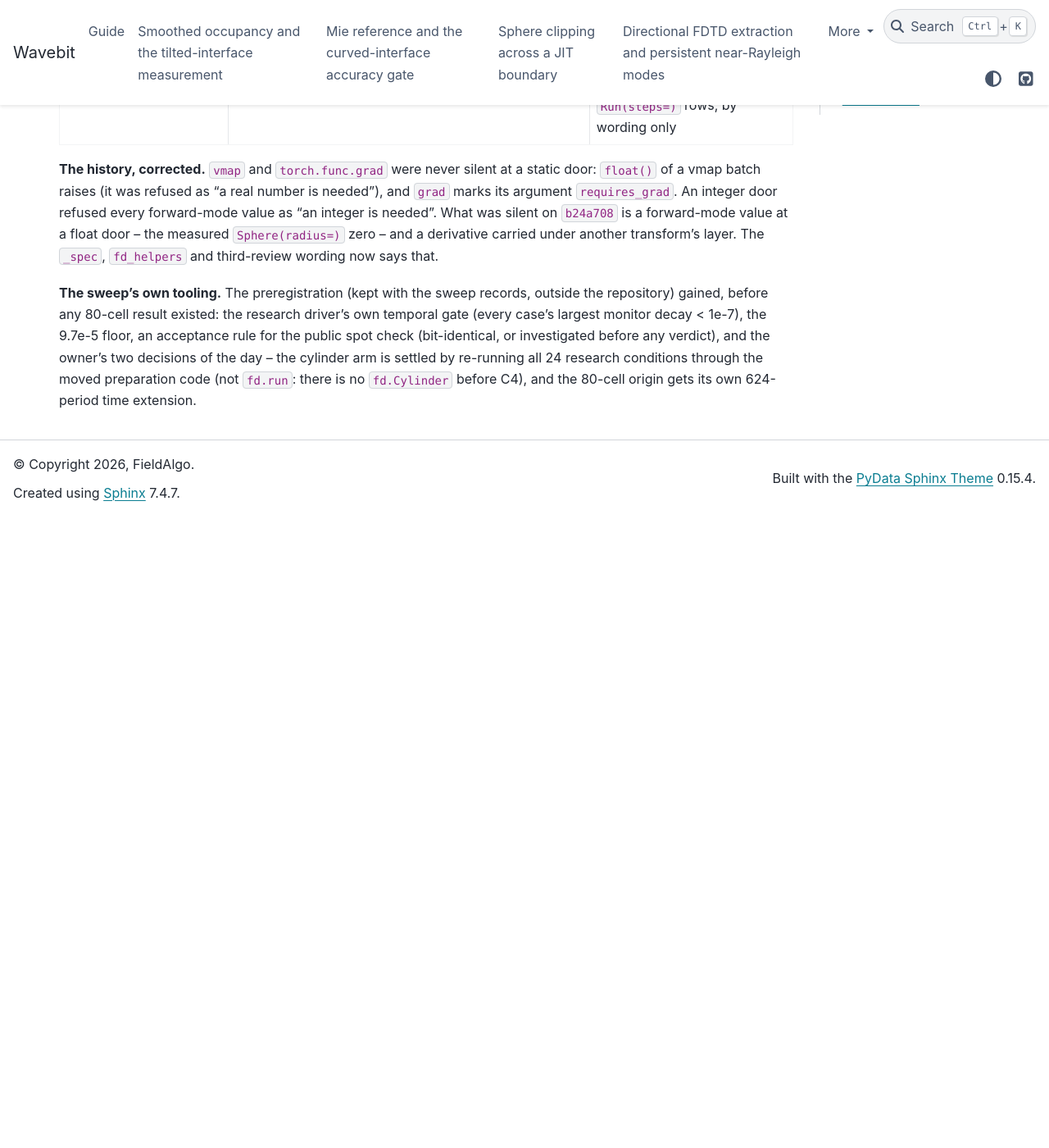
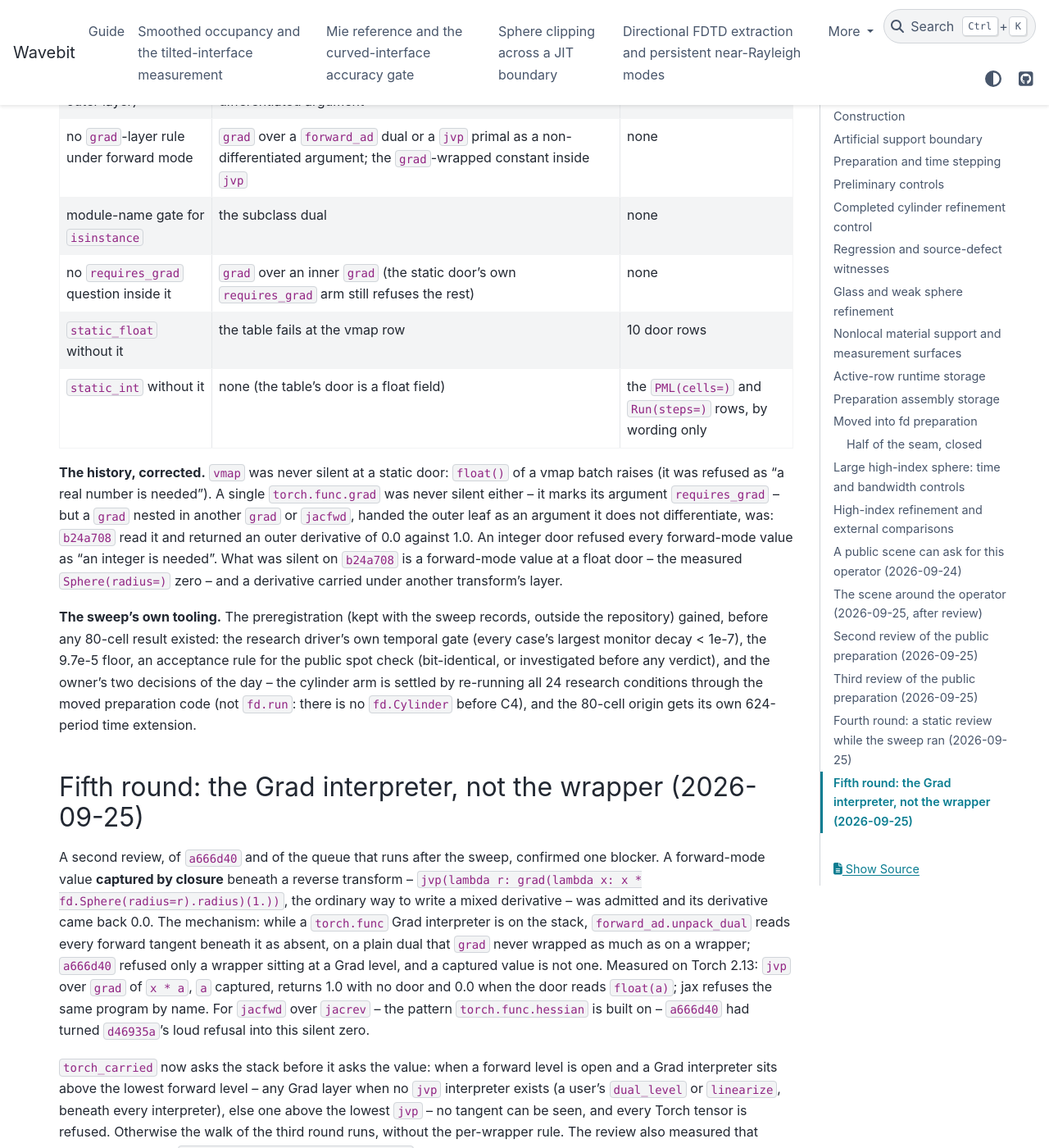
Before and after one commit to fieldalgo/wavebit, a Sphinx documentation site: the page built from docs/fd-symmetric-stencil.md, in a window 1280 px wide and 1400 px high, scrolled down 24334 px. Shown: the whole window at 82% size. Built offline with Sphinx 7.4.7 and the PyData theme 0.15.4, drawn with Linux system fonts in a browser that asks for light colours; before the commit the page ends 24964 px from its top, so only the background shows below that; some of the changed text lies outside the part shown.

Commit message:
fix(fd): a static door refuses every Torch tensor where no tangent can be seen
A second review found a666d40 silent where it set out to be loud: a
forward-mode value captured by closure beneath a reverse transform --
jvp(lambda r: grad(lambda x: x * fd.Sphere(radius=r).radius)(1.)), the
ordinary spelling of a mixed derivative -- was admitted and its derivative
came back 0.0. While a torch.func Grad interpreter is on the stack,
forward_ad.unpack_dual reads every forward tangent beneath it as absent,
on a plain dual as much as on a wrapper; a666d40 refused only a wrapper at
a Grad level. Measured: jvp over grad of x*a, a captured, is 1.0 without a
door and 0.0 when a door reads float(a); jax refuses the program by name.

torch_carried now asks the stack first: with a forward level open and a
Grad interpreter above the lowest forward level (any, when no jvp
interpreter exists; else above the lowest jvp), every Torch tensor is
refused. Otherwise the layer walk runs, without the per-wrapper rule. The
price is loud: under torch.func.hessian, or a constant captured into a
grad inside a jvp, a tensor that carries nothing is refused where jax
admits it; a Python number passes.

The table grows to 39 rows, every nested case also by closure, with three
policy rows refused by choice. A derivative dropped silently: b24a708 on
16, d46935a on 2, a666d40 on 7, this on none. Ten source mutants each turn
rows of the table or the door tests (static_int's arm by wording only),
and the table's failure message is now a string, so none is cut at four.
The fourth-round record's counts, T1 row, grad history and review counts
are corrected; _current_level is called private.

Co-Authored-By: Claude Opus 5.5 <noreply@anthropic.com>

```diff
--- a/docs/fd-symmetric-stencil.md
+++ b/docs/fd-symmetric-stencil.md
@@ -1021,7 +1021,13 @@ fourth round's verification runs on its own committed tree.)
 A read-only review of `d46935a` -- four lenses (the code, every claim against its
 evidence, the sweep's measurement tooling, what C3 still needs), eleven agents, nothing
 executed while the 20-hour sweep held the machine -- found no blocker or major in the
-code. Its findings, and what was done:
+code. The lens on what C3 still needs reported two blockers and three majors; its skeptics
+confirmed all five as real and graded them one major -- the slow tier had not run since
+`21bfcfe` -- and four minors (no written pass rule for C3, a C3 claim that must be scoped
+to `discretisation='stencil'`, the `studies/` seam, a spot check without an acceptance
+rule). The pass rule and the spot check's acceptance rule are now written down before the
+results (the sweep's preregistration, kept outside the repository), and the slow tier is
+queued on the declaring commit. Its findings on the code, and what was done:
 
 **`torch_carried` refused too much and missed one thing.** `d46935a` refused every
 `torch.func` wrapper. `torch.func.grad(f, argnums=0)(eps, w)` wraps `w` too, with nothing
@@ -1037,23 +1043,25 @@ does not differentiate unwraps to a tensor whose `unpack_dual` tangent is `None`
 `grad`'s output still carries the outer tangent (1.0 for `a*w*w` at `w=.5`) -- so
 `float()` there drops it silently. While a forward-mode level is open, a `grad` layer
 that answers no is therefore refused, not unwrapped; that over-refuses one wrapper that
-carries nothing (a `grad`-wrapped constant inside `jvp`), loudly.
+carries nothing (a `grad`-wrapped constant inside `jvp`), loudly. (The fifth round below
+found this mechanism misread -- the blindness belongs to the Grad interpreter on the stack,
+not to the wrapper -- and the design silent on seven captured-value rows.)
 
 `tests/test_fd_stage1_grad.py::test_torch_carried_answers_every_transform` asks a real
 static door (`fd.PML(wavelength=)`) about 27 ways of making a Torch value, and checks an
 admitted one reads back as its own number:
 
-| design | wrong of 27 | silently wrong (`float()` read the primal) |
+| design | differs from the table, of 27 | of which a derivative dropped silently |
 | --- | ---: | ---: |
-| `b24a708` (`requires_grad` only) | 12 | 9 |
+| `b24a708` (`requires_grad` only) | 12 (2 refused loudly as not a number; 1 admitted a value that carries nothing, the row this design over-refused) | 9 |
 | `d46935a` (every wrapper, module-name gate) | 5 | 1 (the subclass dual) |
-| now | 0 | 0 |
+| `a666d40` | 0 | 0 -- on these rows; see the fifth round |
 
 Mutants, each run on its own, restored and SHA-checked, with the rows each one turns:
 
 | mutant | table rows it gets wrong | other gates |
 | --- | --- | --- |
-| no tangent question | `forward_ad` dual, its subclass, `jvp` primal, `jacfwd` argument | 12 door rows |
+| no tangent question | `forward_ad` dual, its subclass, `jvp` primal, `jacfwd` argument, and a bare `forward_ad` dual under `vmap` with `in_dims=None` (the record showed four: pytest cut the dict message at four entries) | 12 door rows |
 | no batch question | the vmap row, refused as "a real number is needed" | 12 door rows |
 | no walk (stop at the outer layer) | `grad` over an inner `grad`/`jacfwd` given the leaf as a non-differentiated argument | none |
 | no `grad`-layer rule under forward mode | `grad` over a `forward_ad` dual or a `jvp` primal as a non-differentiated argument; the `grad`-wrapped constant inside `jvp` | none |
@@ -1062,13 +1070,14 @@ Mutants, each run on its own, restored and SHA-checked, with the rows each one t
 | `static_float` without it | the table fails at the vmap row | 10 door rows |
 | `static_int` without it | none (the table's door is a float field) | the `PML(cells=)` and `Run(steps=)` rows, by wording only |
 
-**The history, corrected.** `vmap` and `torch.func.grad` were never silent at a static
-door: `float()` of a vmap batch raises (it was refused as "a real number is needed"),
-and `grad` marks its argument `requires_grad`. An integer door refused every forward-mode
-value as "an integer is needed". What was silent on `b24a708` is a forward-mode value at
-a float door -- the measured `Sphere(radius=)` zero -- and a derivative carried under
-another transform's layer. The `_spec`, `fd_helpers` and third-review wording now says
-that.
+**The history, corrected.** `vmap` was never silent at a static door: `float()` of a
+vmap batch raises (it was refused as "a real number is needed"). A single
+`torch.func.grad` was never silent either -- it marks its argument `requires_grad` -- but
+a `grad` nested in another `grad` or `jacfwd`, handed the outer leaf as an argument it
+does not differentiate, was: `b24a708` read it and returned an outer derivative of 0.0
+against 1.0. An integer door refused every forward-mode value as "an integer is needed".
+What was silent on `b24a708` is a forward-mode value at a float door -- the measured
+`Sphere(radius=)` zero -- and a derivative carried under another transform's layer.
 
 **The sweep's own tooling.** The preregistration (kept with the sweep records, outside the
 repository) gained, before any 80-cell result existed: the research driver's own temporal
@@ -1077,3 +1086,59 @@ for the public spot check (bit-identical, or investigated before any verdict), a
 owner's two decisions of the day -- the cylinder arm is settled by re-running all 24
 research conditions through the moved preparation code (not `fd.run`: there is no
 `fd.Cylinder` before C4), and the 80-cell origin gets its own 624-period time extension.
+
+## Fifth round: the Grad interpreter, not the wrapper (2026-09-25)
+
+A second review, of `a666d40` and of the queue that runs after the sweep, confirmed one
+blocker. A forward-mode value **captured by closure** beneath a reverse transform --
+`jvp(lambda r: grad(lambda x: x * fd.Sphere(radius=r).radius)(1.))`, the ordinary way to
+write a mixed derivative -- was admitted and its derivative came back 0.0. The mechanism:
+while a `torch.func` Grad interpreter is on the stack, `forward_ad.unpack_dual` reads every
+forward tangent beneath it as absent, on a plain dual that `grad` never wrapped as much as
+on a wrapper; `a666d40` refused only a wrapper sitting at a Grad level, and a captured
+value is not one. Measured on Torch 2.13: `jvp` over `grad` of `x * a`, `a` captured,
+returns 1.0 with no door and 0.0 when the door reads `float(a)`; jax refuses the same
+program by name. For `jacfwd` over `jacrev` -- the pattern `torch.func.hessian` is built
+on -- `a666d40` had turned `d46935a`'s loud refusal into this silent zero.
+
+`torch_carried` now asks the stack before it asks the value: when a forward level is open
+and a Grad interpreter sits above the lowest forward level -- any Grad layer when no `jvp`
+interpreter exists (a user's `dual_level` or `linearize`, beneath every interpreter), else
+one above the lowest `jvp` -- no tangent can be seen, and every Torch tensor is refused.
+Otherwise the walk of the third round runs, without the per-wrapper rule. The review also
+measured that functorch's private `temporarily_pop_interpreter_stack` makes the hidden
+tangents readable; a door that edits the interpreter stack it is asking about was not
+adopted. The price is loud: under `torch.func.hessian`, or a constant captured into a
+`grad` inside a `jvp`, a static field handed a tensor that carries nothing is refused
+where jax admits it, and a Python number is the spelling that passes.
+
+The table grew to 39 rows -- every nested row now also passes its value by closure -- with
+three `policy` rows, refused by choice although nothing rides on them:
+
+| design | a derivative dropped silently | refused a value that carries nothing |
+| --- | ---: | ---: |
+| `b24a708` (`requires_grad` only) | 16 | 0 |
+| `d46935a` (every wrapper, module-name gate) | 2 | 6 |
+| `a666d40` (walk; Grad-level wrapper refused under forward mode) | 7 | 2 |
+| now | 0 | 0 (and the 3 policy rows) |
+
+Mutants, each alone, restored and SHA-checked; the table's failure message is now a
+string, so every row a mutant turns is listed:
+
+| mutant | table rows it turns | door tests failed |
+| --- | --- | ---: |
+| no tangent question | `forward_ad` dual, its subclass, `jvp` primal, `jacfwd` argument, bare dual under `vmap(in_dims=None)` | 12 |
+| no batch question | stops at the vmap row ("a real number is needed") | 12 |
+| no walk | `grad` over an inner `grad` / `jacfwd` given the leaf as a non-differentiated argument | 0 |
+| no blind-stack rule | the seven captured rows, the two `grad(argnums=0)` over a dual or `jvp` primal rows, the three policy rows | 0 |
+| blind whenever any Grad is on the stack | the `grad`-wrapped constant inside `jvp`; `jacrev(jacfwd)` with a non-differentiated argument (both admit) | 0 |
+| blind only above a `jvp` (a user's `dual_level` forgotten) | a `forward_ad` dual captured into `grad`, or handed to it as a non-differentiated argument | 0 |
+| module-name gate for `isinstance` | the subclass dual | 0 |
+| no `requires_grad` question inside it | `grad` over an inner `grad` / `jacfwd` | 0 |
+| `static_float` without it | stops at the vmap row | 10 |
+| `static_int` without it | none (the table's door is a float field) | 2, by wording only |
+
+Also from this review: the fourth round's counts and its T1 row are corrected above; the
+queue that runs after the sweep opens no console windows, keeps running its test tiers if
+a measurement job fails, records collection counts beside the JUnit reports, and judges
+each freezer by its printed "N of N arrays reproduce bit for bit" line.
```
Also changed, not shown: 2 other files.
